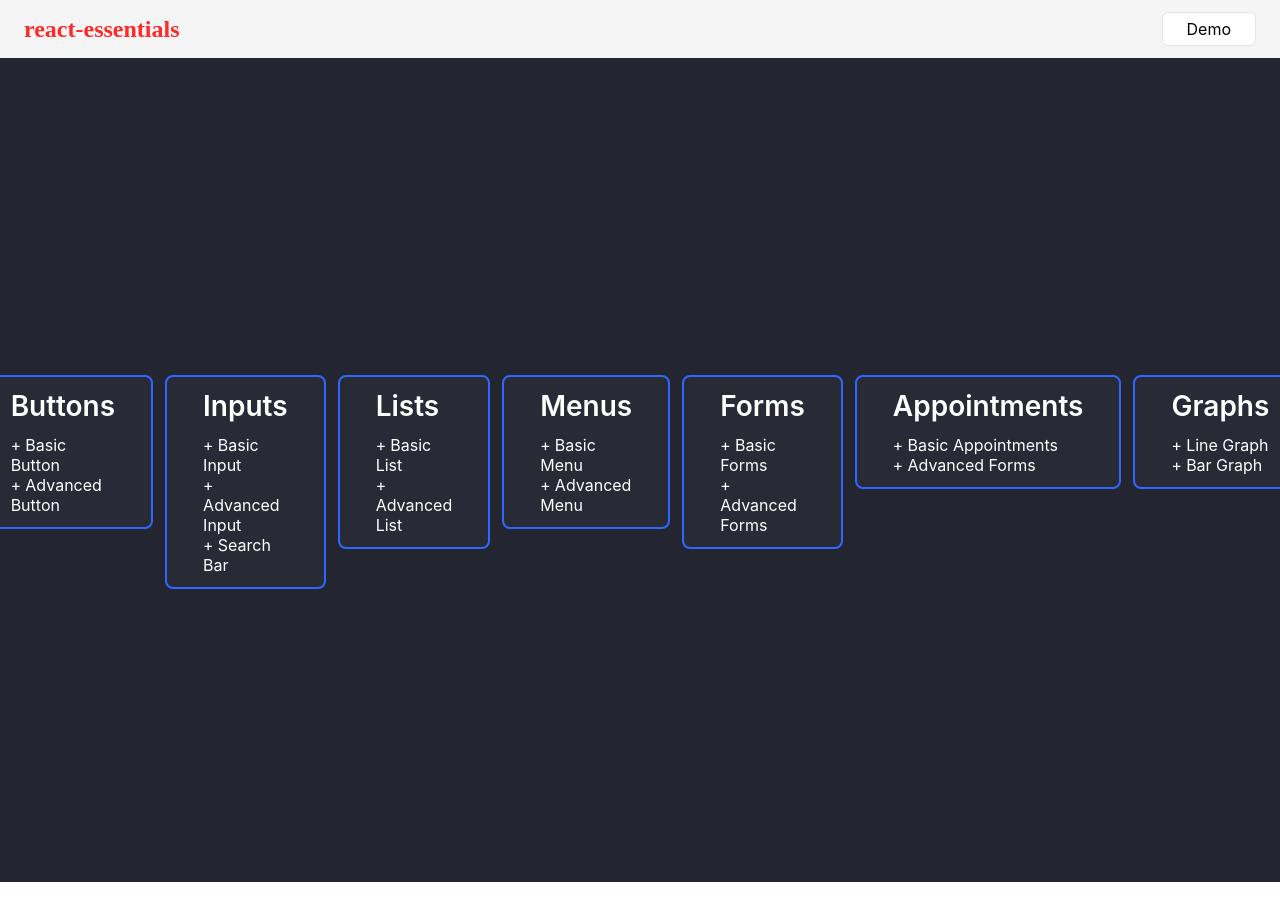
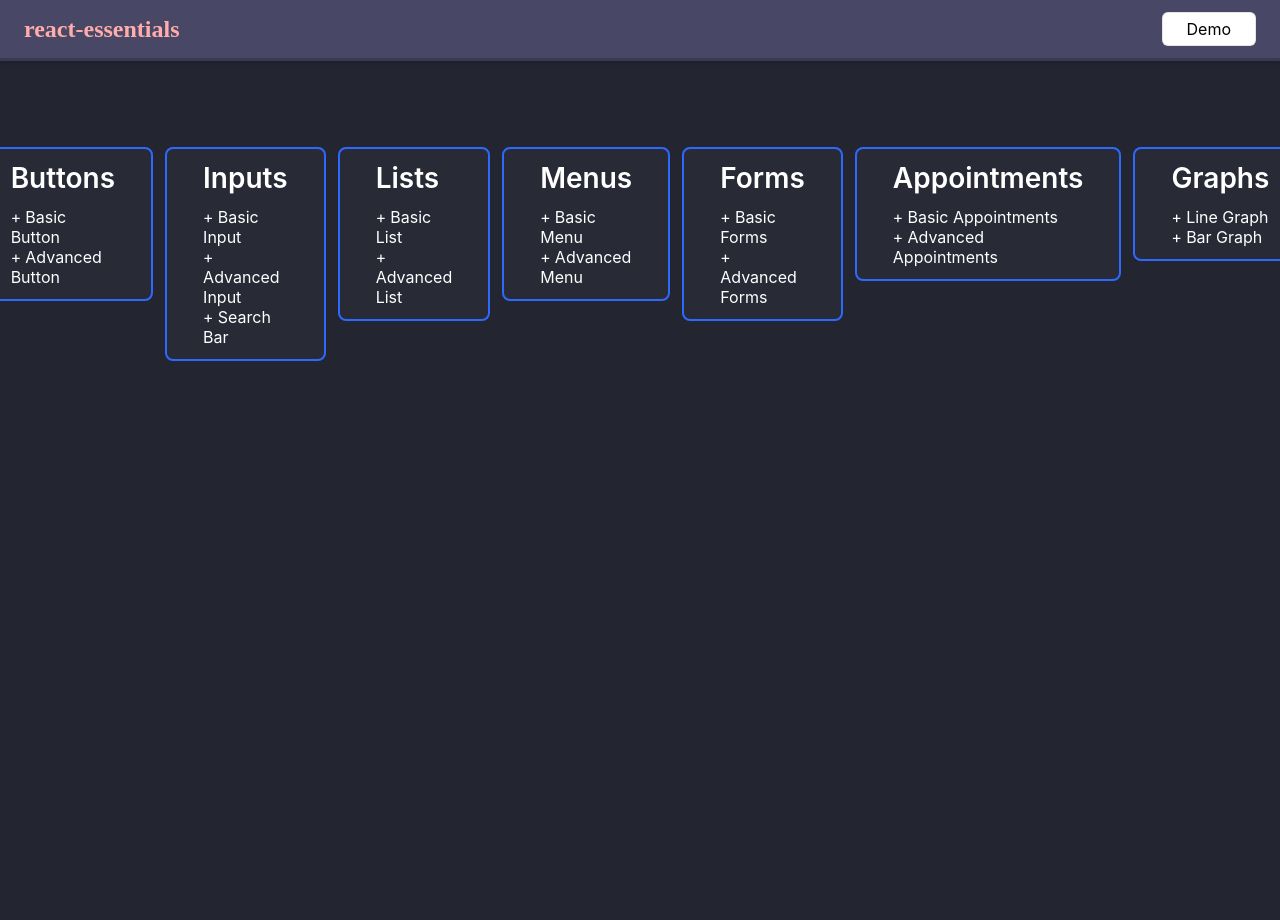
Before and after one commit to Spiro-001/react-essentials, a React (Create React App) app: page /docs in a window 1280 px wide. Shown: the top 920 px of the page. Before the commit the page ends 882 px from the top, so only its background shows below. Built offline with nearby package versions, Linux system fonts and the light colour scheme; the HTML template or start-up script is replaced by a standard one; a web font is replaced by a local one.

Commit message:
doc button animation

```diff
--- a/src/demo/ButtonDemo/ButtonDemo.tsx
+++ b/src/demo/ButtonDemo/ButtonDemo.tsx
@@ -126,6 +126,7 @@ export const ButtonsDemo = () => {
             {aDemo()}
             <div className="documentation">
               <table>
+                <thead>
                   <tr>
                     <th>Prop name</th>
                     <th>Optional</th>
@@ -133,6 +134,8 @@ export const ButtonsDemo = () => {
                     <th>Default value</th>
                     <th>Example values</th>
                   </tr>
+                </thead>
+                <tbody>
                   <tr>
                     <td>bStyle</td>
                     <td>true</td>
@@ -186,8 +189,8 @@ export const ButtonsDemo = () => {
                     <td>children</td>
                     <td>true</td>
                     <td>
-                    this enables the ability to wrap children elements, use this
-                    similarly to value
+                      this enables the ability to wrap children elements, use
+                      this similarly to value
                     </td>
                     <td>null</td>
                     <td>
@@ -196,6 +199,7 @@ export const ButtonsDemo = () => {
                     `}
                     </td>
                   </tr>
+                </tbody>
               </table>
             </div>
           </div>
--- a/src/demo/Docs/Docs.css
+++ b/src/demo/Docs/Docs.css
@@ -1,7 +1,7 @@
 .docs {
   height: 100vh;
   width: 100%;
-  padding-top: 24px;
+  padding-top: 86px;
   background-color: rgb(35, 37, 49);
 }
 
@@ -13,6 +13,10 @@
   color: white;
 }
 
+.component:hover {
+  cursor: pointer;
+}
+
 .list {
   list-style-type: "+ ";
 }
--- a/src/demo/Docs/Docs.tsx
+++ b/src/demo/Docs/Docs.tsx
@@ -1,36 +1,88 @@
 import "./Docs.css";
 import { Nav } from "../Nav/Nav";
 import { useHistory } from "react-router-dom";
+import gsap from "gsap";
+import { MouseEvent, useRef } from "react";
 
 export const Docs = () => {
+  const history = useHistory();
+  const componentRef = useRef<any>(null);
+  const nextStage = useRef<boolean>(false);
   const components: Record<string, string> = {
     Buttons: "Basic Button and Advanced Button",
     Inputs: "Basic Input and Advanced Input and Search Bar",
     Lists: "Basic List and Advanced List",
     Menus: "Basic Menu and Advanced Menu",
     Forms: "Basic Forms and Advanced Forms",
-    Appointments: "Basic Appointments and Advanced Forms",
+    Appointments: "Basic Appointments and Advanced Appointments",
     Graphs: "Line Graph and Bar Graph",
   };
-  const history = useHistory();
+
+  const hoverOverComponent = (element: MouseEvent) => {
+    componentRef.current = element.target;
+    if (!nextStage.current) {
+      const componentLiftTimeline = gsap.timeline();
+      componentLiftTimeline.to(element.target, {
+        y: -20,
+      });
+      componentLiftTimeline.play();
+    }
+  };
+
+  const hoverOffComponent = (element: MouseEvent) => {
+    if (!nextStage.current) {
+      const componentLiftTimeline = gsap.timeline();
+      componentLiftTimeline.to(componentRef.current, {
+        y: 0,
+      });
+      componentLiftTimeline.play();
+    }
+  };
+
+  const clickComponent = (key: string, element: MouseEvent) => {
+    nextStage.current = true;
+    const componentSwitchTimeline = gsap.timeline();
+    componentSwitchTimeline.to(componentRef.current, {
+      y: "-25vh",
+      duration: 0.6,
+      onComplete: () => {
+        history.push(`/${key.toLowerCase()}`);
+      },
+    });
+    componentSwitchTimeline.play();
+  };
 
   return (
     <>
       <Nav options={{ demo: "Demo" }} />
       <div className="docs">
-        <div className="container">
+        <div className="container-start">
           <div className="row-start">
-            {Object.keys(components).map((key) => {
+            {Object.keys(components).map((key, idx) => {
               return (
-                <div className="column-start component">
+                <div
+                  className="column-start component"
+                  key={key}
+                  ref={componentRef}
+                  onMouseEnter={hoverOverComponent}
+                  onMouseLeave={hoverOffComponent}
+                  onClick={(element) => clickComponent(key, element)}
+                >
                   <span
                     className="small-text b-text link bmgap"
-                    onClick={(element) => history.push(`/${key.toLowerCase()}`)}
+                    key={key + idx}
                   >
                     {key}
                   </span>
                   {components[key].split("and").map((component) => {
-                    return <li className="description list">{component}</li>;
+                    return (
+                      <li
+                        className="description list"
+                        key={key + idx + component}
+                      >
+                        {component}
+                      </li>
+                    );
                   })}
                 </div>
               );
--- a/src/demo/Nav/Nav.css
+++ b/src/demo/Nav/Nav.css
@@ -8,14 +8,16 @@
 
   box-sizing: border-box;
   width: 100%;
-  background-color: whitesmoke;
+  background-color: rgb(72, 71, 101);
+  border-bottom: 3px solid rgba(0, 0, 0, 0.2);
+
+  box-shadow: 0px 2px 4px rgba(0, 0, 0, 0.2);
 
   padding: 12px 24px;
   z-index: 2;
 }
 
 .logo {
-  color: rgb(255, 41, 41);
   font-size: 24px;
   font-weight: 800;
   font-family: ProductSansT;
--- a/src/demo/Nav/Nav.tsx
+++ b/src/demo/Nav/Nav.tsx
@@ -10,7 +10,7 @@ export const Nav = ({ options = {} }: NavProps) => {
 
   return (
     <div className="nav">
-      <span className="logo" onClick={(element) => history.push("/")}>
+      <span className="logo red" onClick={(element) => history.push("/")}>
         react-essentials
       </span>
       <div className="nav-items">
@@ -18,6 +18,7 @@ export const Nav = ({ options = {} }: NavProps) => {
           return (
             <span
               className="nav-item"
+              key={key}
               onClick={(element) => history.push(`${key}`)}
             >
               {options[key]}
--- a/src/demo/Nav/SideNav.tsx
+++ b/src/demo/Nav/SideNav.tsx
@@ -15,7 +15,11 @@ export const SideNav = ({ options = {} }: SideNavProps) => {
       <div className="s-nav-items">
         {Object.keys(options).map((key) => {
           return (
-            <span className="s-nav-item" onClick={(e) => handleScrollTo(key)}>
+            <span
+              className="s-nav-item"
+              key={key}
+              onClick={(e) => handleScrollTo(key)}
+            >
               {options[key]}
             </span>
           );
```
Lines whose indentation alone changed are shown as unchanged.
